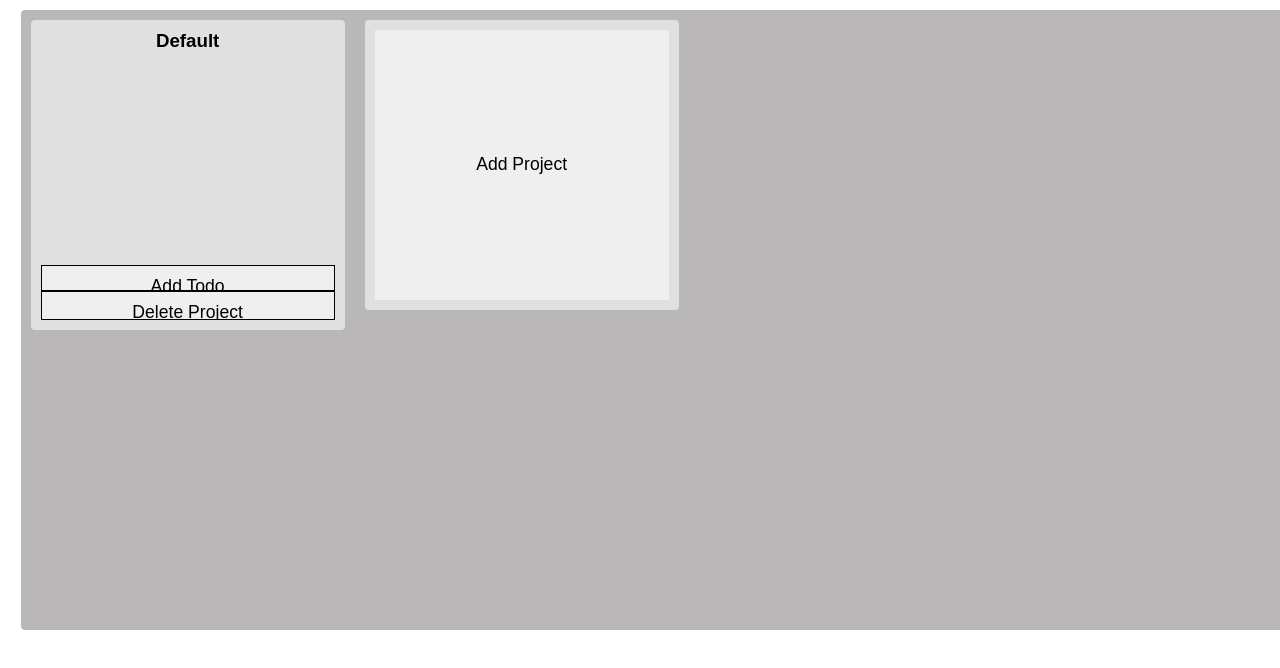
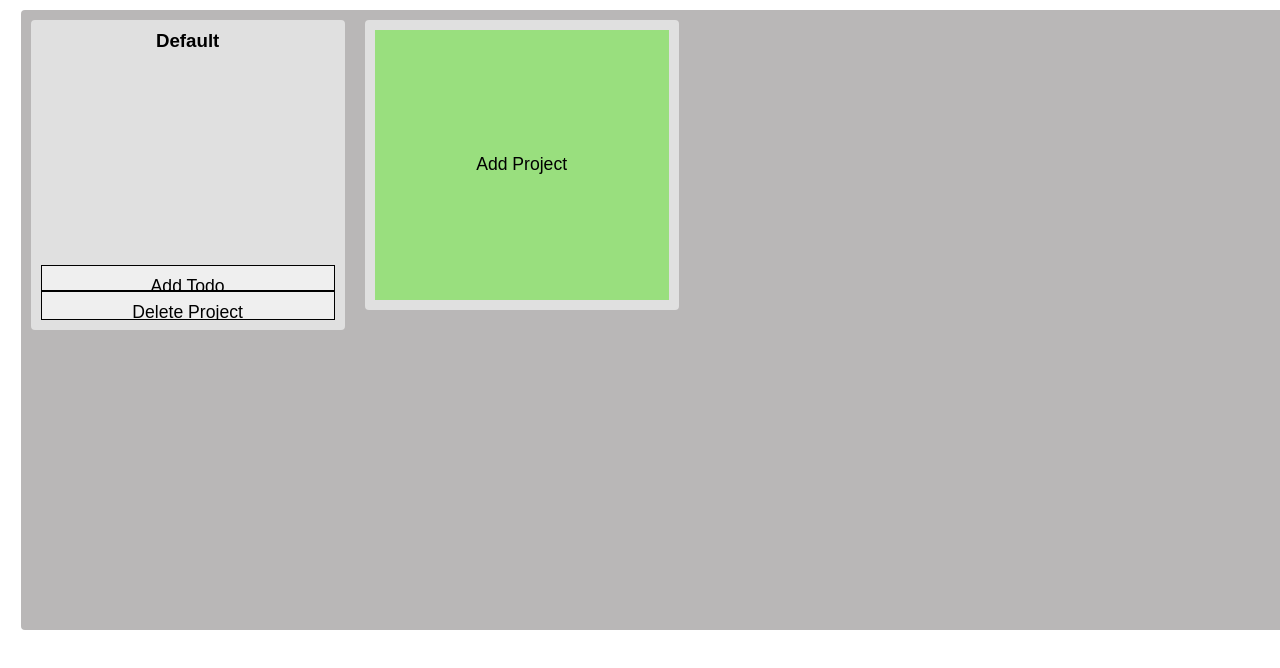
Before and after one commit to Jmchek/todo-list, a website built with webpack: page src/template.html in a window 1280 px wide. In both pictures the pointer is over the input "Add Project". Shown: the part 88-756 px from the top of the page. Built offline with nearby package versions, Linux system fonts and the light colour scheme.

Commit message:
add hover and click effects to add project button

```diff
--- a/src/project-module.js
+++ b/src/project-module.js
@@ -80,6 +80,10 @@ export default function projectsModule(project, todos) {
 
         document.querySelector('.proj-button-add').setAttribute('type', 'button');
         document.querySelector('.proj-button-add').setAttribute('value', 'Add Project');
+
+        document.querySelector('.proj-button-add').addEventListener('click', x => {
+            console.log('hello there');
+        });
     } else {
         //CARD UPDATER
         let projCards = document.querySelectorAll('.card-container');
--- a/src/todo-list.css
+++ b/src/todo-list.css
@@ -264,6 +264,11 @@ textarea {
   padding: 0;
 }
 
+.proj-button-add:hover {
+  background-color:#99df7e;
+  cursor: pointer;
+}
+
 .proj-button-delete {
   border: 1px solid black;
 }
```
Also changed, not shown: README.md, dist/bundle.js.
